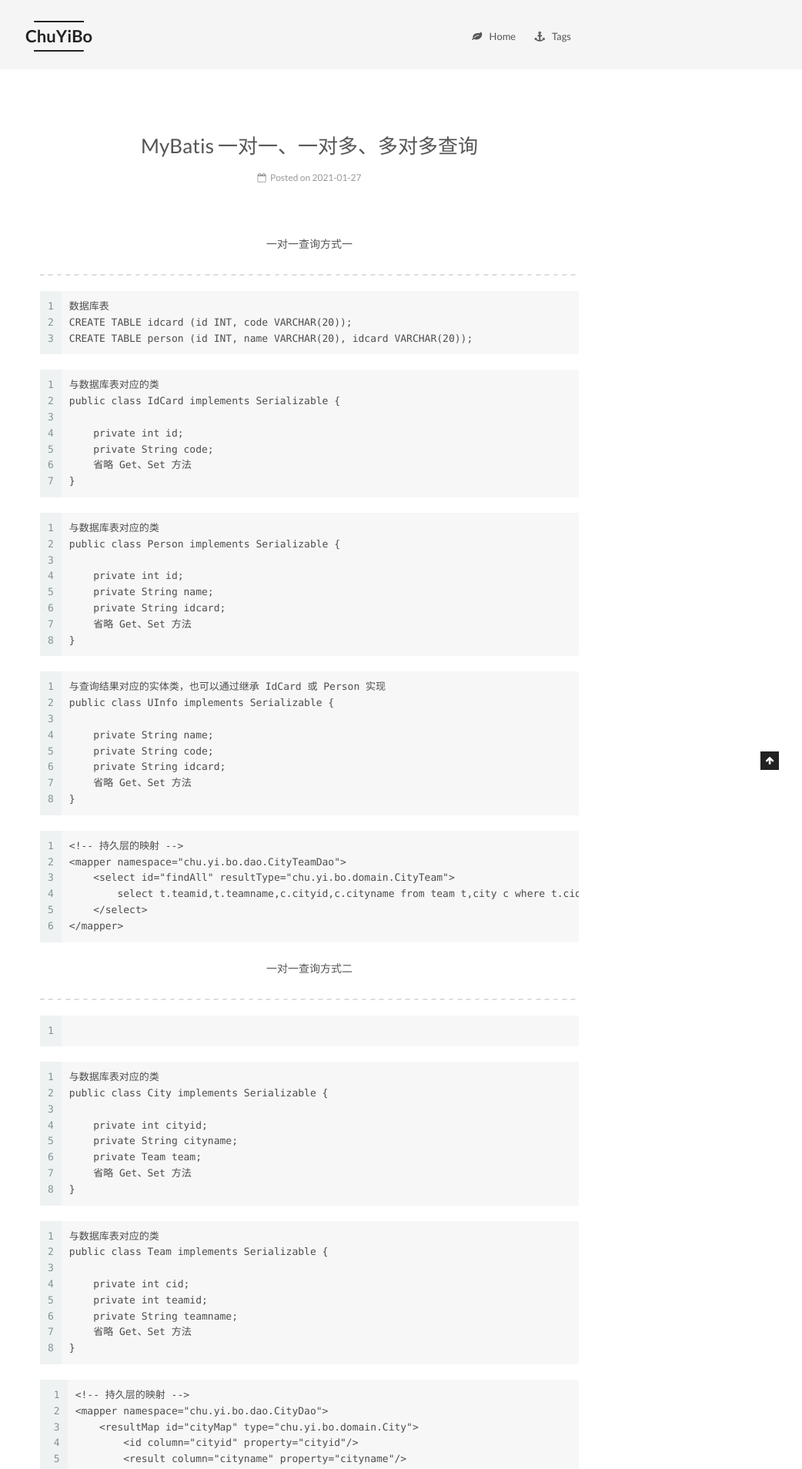
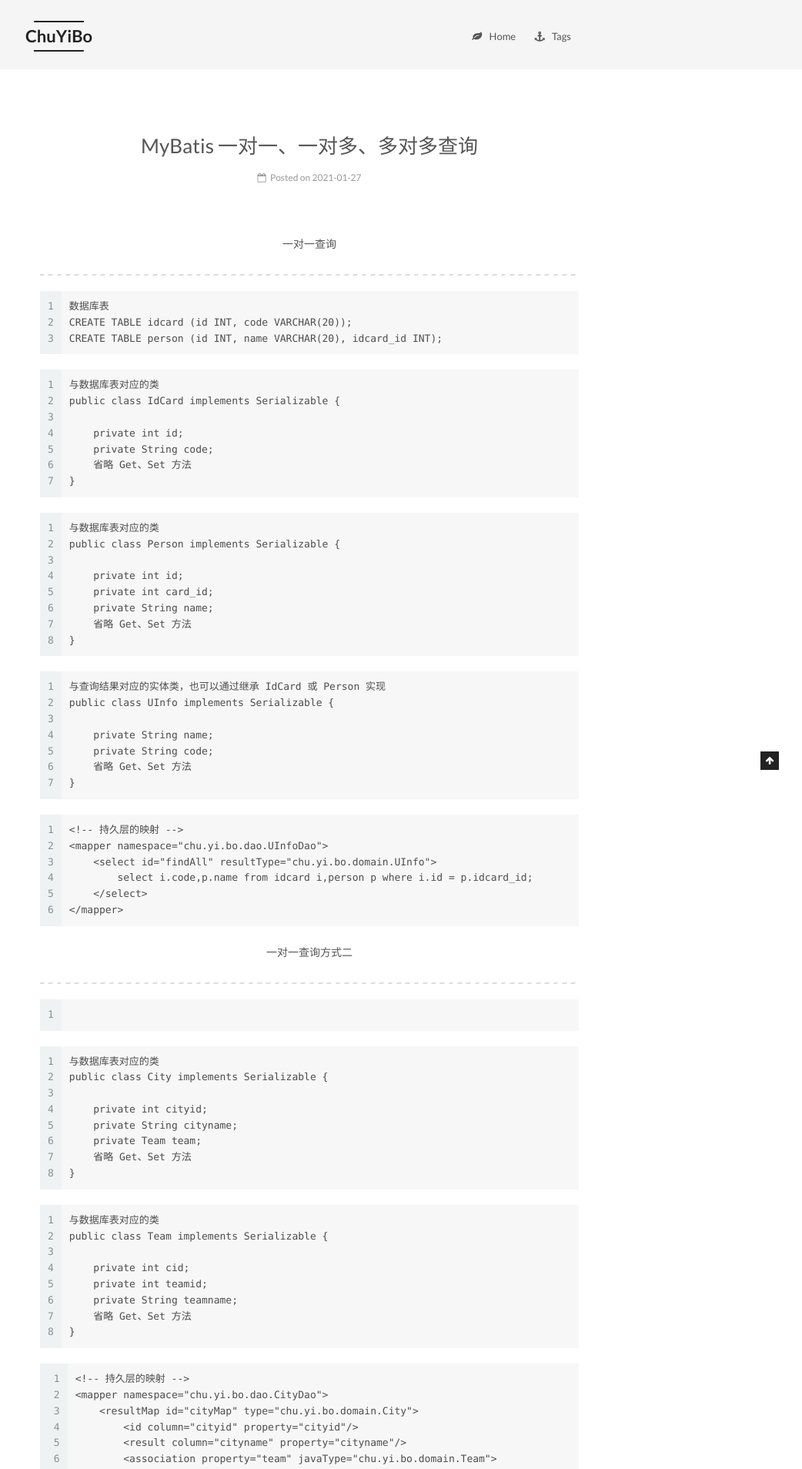
Before and after one commit to chuyibo/chuyibo.github.io, a Jekyll site: the page built from _posts/2021-01-27-MyBatis 学习笔记09.md, in a window 1280 px wide. Shown: the top 1908 px of the page at 77% size, without its empty margins (238-1280 px from the left). Built offline with Jekyll 4.4.1, drawn with Linux system fonts in a browser that asks for light colours.

Commit message:
2021/02/26

````diff
--- a/_posts/2021-01-27-MyBatis 学习笔记09.md
+++ b/_posts/2021-01-27-MyBatis 学习笔记09.md
@@ -7,13 +7,13 @@ tags:
 - MyBatis
 ---
 
-<p align="center">一对一查询方式一</p>
+<p align="center">一对一查询</p>
 ---
 
 ```
 数据库表
 CREATE TABLE idcard (id INT, code VARCHAR(20));
-CREATE TABLE person (id INT, name VARCHAR(20), idcard VARCHAR(20));
+CREATE TABLE person (id INT, name VARCHAR(20), idcard_id INT);
 ```
 
 ```
@@ -31,8 +31,8 @@ public class IdCard implements Serializable {
 public class Person implements Serializable {
 
     private int id;
+    private int card_id;
     private String name;
-    private String idcard;
     省略 Get、Set 方法
 }
 ```
@@ -43,16 +43,15 @@ public class UInfo implements Serializable {
 
     private String name;
     private String code;
-    private String idcard;
     省略 Get、Set 方法
 }
 ```
 
 ```
 <!-- 持久层的映射 -->
-<mapper namespace="chu.yi.bo.dao.CityTeamDao">
-    <select id="findAll" resultType="chu.yi.bo.domain.CityTeam">
-        select t.teamid,t.teamname,c.cityid,c.cityname from team t,city c where t.cid = c.cityid;
+<mapper namespace="chu.yi.bo.dao.UInfoDao">
+    <select id="findAll" resultType="chu.yi.bo.domain.UInfo">
+        select i.code,p.name from idcard i,person p where i.id = p.idcard_id;
     </select>
 </mapper>
 ```
````
